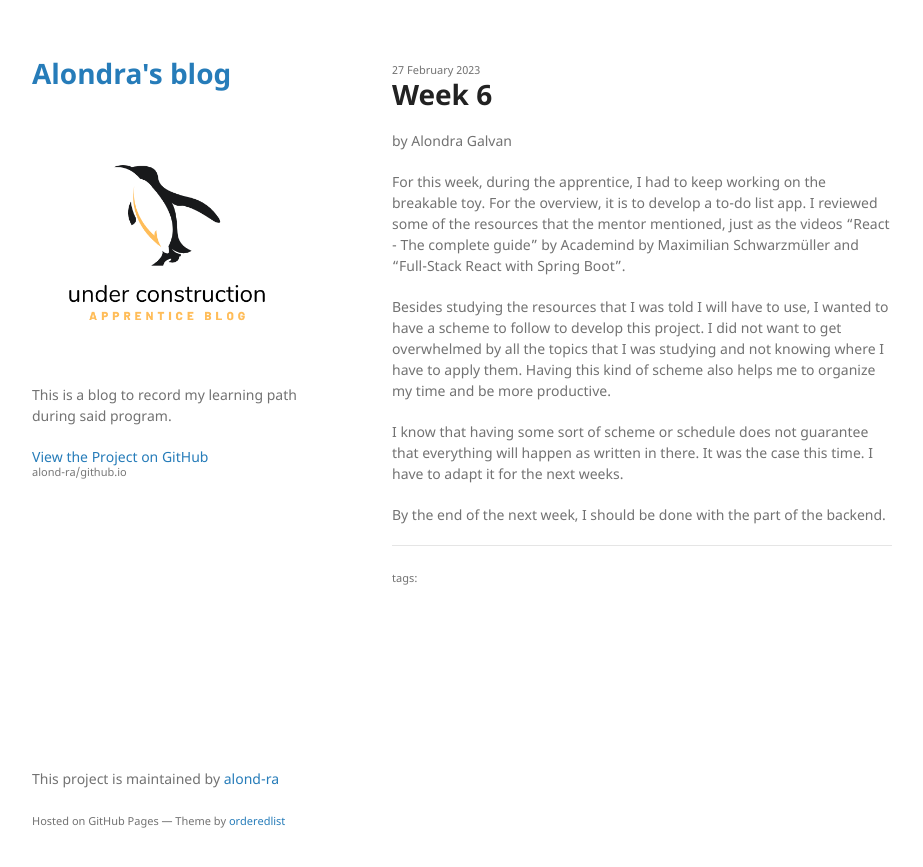
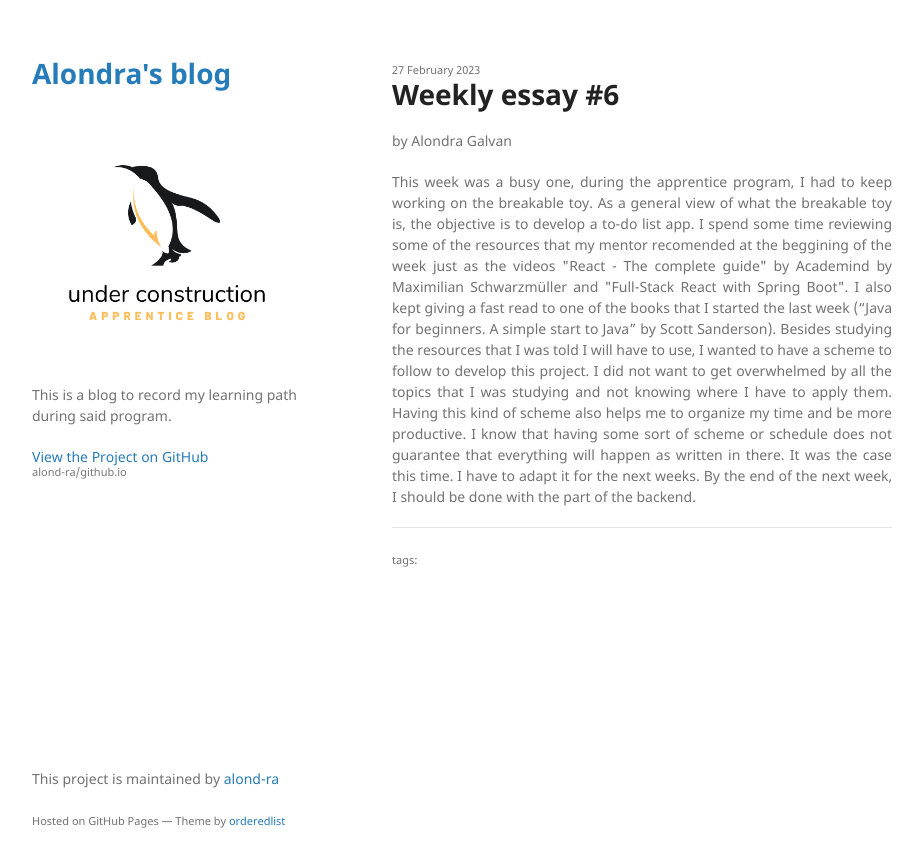
Before and after one commit to alond-ra/github.io, a Jekyll site: the page built from _posts/2023-02-27-Week 6.markdown, in a window 1280 px wide. Shown: the top 867 px of the page, without its empty margins (178-1101 px from the left). Built offline with Jekyll 4.4.1, drawn with Linux system fonts in a browser that asks for light colours.

Commit message:
Update 2023-02-27-Week 6.markdown

```diff
--- a/_posts/2023-02-27-Week 6.markdown
+++ b/_posts/2023-02-27-Week 6.markdown
@@ -1,13 +1,14 @@
 ---
 layout: post
-title:  "Week 6"
+title:  "Weekly essay #6"
 date:   2023-02-27 15:00:56 -0600
 author: "Alondra Galvan"
-tags:
 categories: weekly-essay
 ---
 
-For this week, during the apprentice, I had to keep working on the breakable toy. For the overview, it is to develop a to-do list app. I reviewed some of the resources that the mentor mentioned, just as the videos "React - The complete guide" by Academind by Maximilian Schwarzmüller and "Full-Stack React with Spring Boot".
+<p style="text-align: justify;">
+
+This week was a busy one, during the apprentice program, I had to keep working on the breakable toy. As a general view of what the breakable toy is, the objective is to develop a to-do list app. I spend some time reviewing some of the resources that my mentor recomended at the beggining of the week just as the videos "React - The complete guide" by Academind by Maximilian Schwarzmüller and "Full-Stack React with Spring Boot". I also kept giving a fast read to one of the books that I started the last week (“Java for beginners. A simple start to Java” by Scott Sanderson).
 
 Besides studying the resources that I was told I will have to use, I wanted to have a scheme to follow to develop this project. I did not want to get overwhelmed by all the topics that I was studying and not knowing where I have to apply them. Having this kind of scheme also helps me to organize my time and be more productive.
 
@@ -15,5 +16,5 @@ I know that having some sort of scheme or schedule does not guarantee that every
 
 By the end of the next week, I should be done with the part of the backend.
 
-
+</p>
 * * *
```
